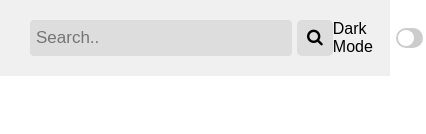
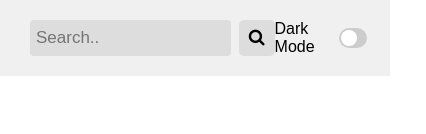
Before and after one commit to Ribaste/Movie_Dashboard, a plain HTML site: page category.html in a window 390 px wide. Shown: the top 134 px of the page, 426 px wide, since content can reach past the window. Drawn offline with Linux system fonts and the light colour scheme.

Commit message:
Update styles.css

```diff
--- a/styles.css
+++ b/styles.css
@@ -296,16 +296,19 @@ body.dark-mode .search-container button, body.dark-mode .load-more-button {
     align-items: centre;
     justify-content: centre;
     gap: 8px;
+    width: 100%;
+    max-width: 600px;
 }
 
-.search-container input[type=text] {
-    flex: 1;
+.search-container input[type="text"] {
     padding: 6px;
     border: none;
     font-size: 17px;
     background: #ddd;
     color: #000;
-    min-width: 250px;
+    width: 100%;
+    max-width: 250px;
+    box-sizing: border-box;
 }
 
 .search-container button {
@@ -321,24 +324,6 @@ body.dark-mode .search-container button, body.dark-mode .load-more-button {
 .search-container button:hover {
     background: #ccc;
 }
-
-@media screen and (max-width: 600px) {
-    .search-container{
-        gap: 5px;
-    }
-
-    .search-container input[type"text=] {
-        font-size: 14px;
-        padding: 4px;
-        max-width: 200px;
-    }
-
-    .search-container button {
-        font-size: 14px;
-        padding: 4px 6px;
-    }
-}
-
 
 .load-more-button {
     display: inline-block;
```
